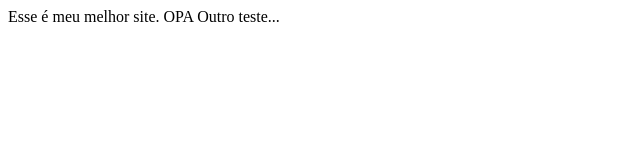
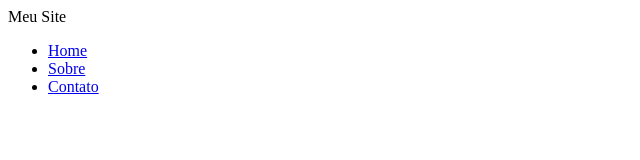
Before and after one commit to wellingtonwfa/Trabalho, a plain HTML site: page index.html in a window 1280 px wide. Shown: the whole page, without its empty margins (0-640 px from the left). Drawn offline with Linux system fonts and the light colour scheme.

Commit message:
Inserido menu no arquivo.

```diff
--- a/index.html
+++ b/index.html
@@ -5,7 +5,11 @@
     <title> Meu Site </title>
 </head>
 <body>
-	Esse é meu melhor site. OPA
-	Outro teste...
+	Meu Site
+    <ul>
+        <li><a href="index.html">Home</a></li>
+        <li><a href="sobre.html">Sobre</a></li>
+        <li><a href="contato.html">Contato</a></li>
+    </ul>
 </body>
 </html>
```
